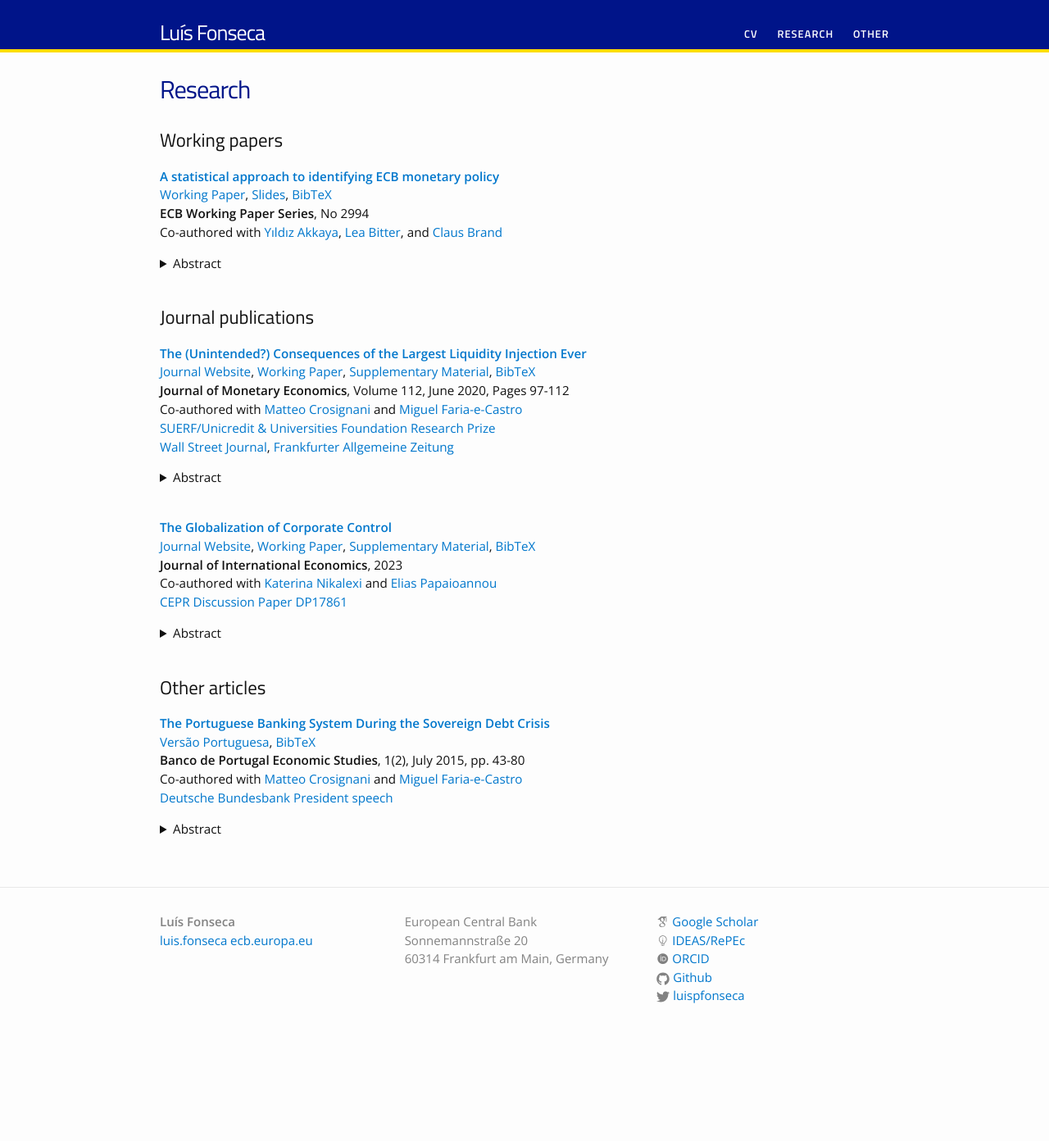
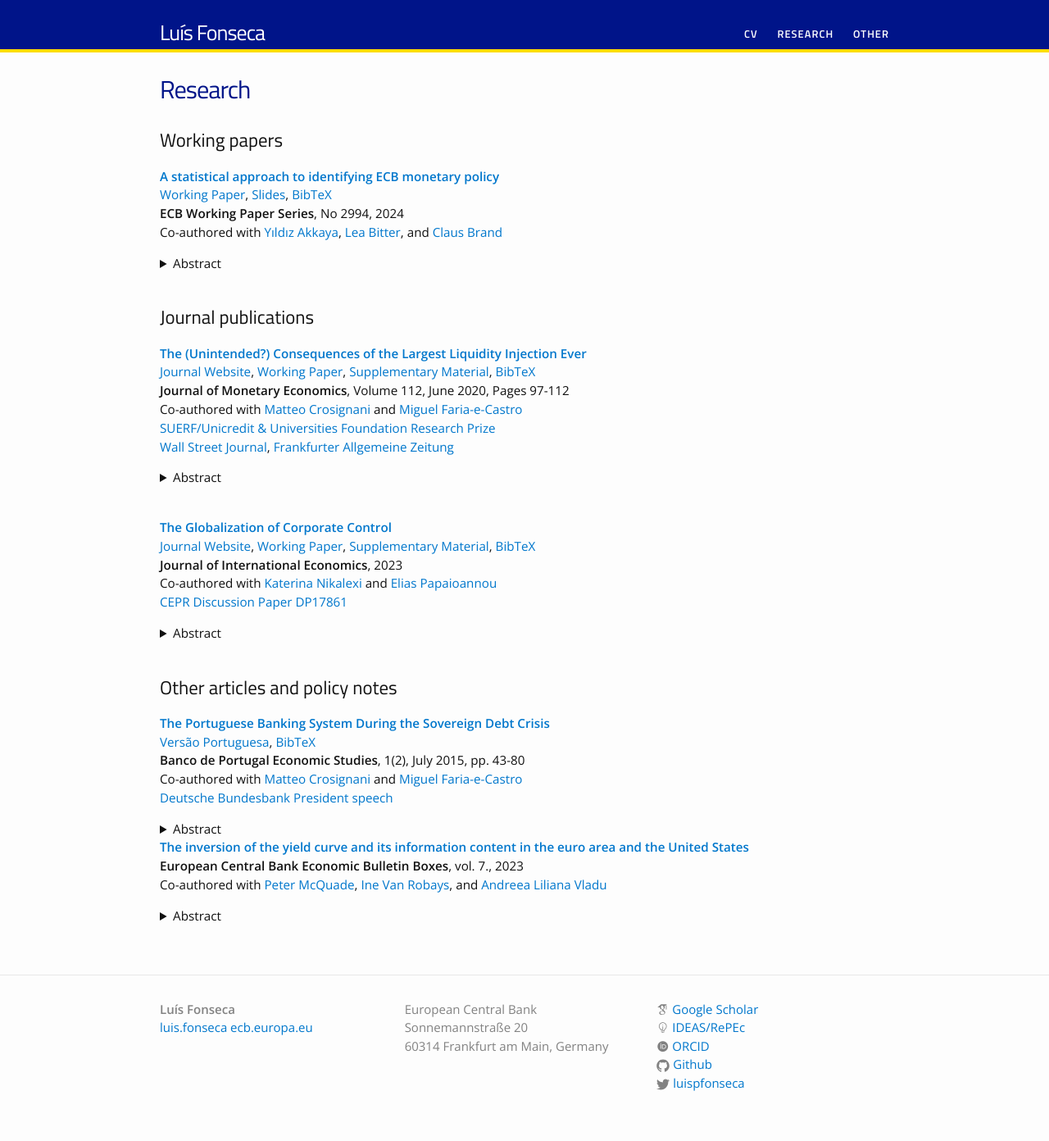
Before and after one commit to luispfonseca/luispfonseca.github.io, a Jekyll site: the page built from research.md, in a window 1280 px wide. Shown: the whole page at 82% size. Built offline with Jekyll 4.4.1, drawn with Linux system fonts in a browser that asks for light colours; some web fonts are replaced; before the commit the page ends 1286 px from its top, so only the background shows below that.

Commit message:
adds bulletin article

```diff
--- a/research.md
+++ b/research.md
@@ -8,7 +8,7 @@ permalink: /research/
 
 [**A statistical approach to identifying ECB monetary policy**](https://www.ecb.europa.eu/pub/pdf/scpwps/ecb.wp2994~6c2bcefa86.en.pdf) <br>
 [Working Paper](https://www.ecb.europa.eu/pub/pdf/scpwps/ecb.wp2994~6c2bcefa86.en.pdf), [Slides](files/ABBF_slides.pdf), [BibTeX](/files/bibtex_statisticalapproach.bib) <br>
-**ECB Working Paper Series**, No 2994 <br>
+**ECB Working Paper Series**, No 2994, 2024 <br>
 Co-authored with [Yıldız Akkaya](https://sites.google.com/site/yildizakkaya), [Lea Bitter](https://www.leabitter.com/), and [Claus Brand](https://www.ecb.europa.eu/pub/research/authors/profiles/claus-brand.en.html)
 <details><summary>Abstract</summary>
 We construct monetary policy indicators from high-frequency asset price changes following policy announcements, emphasising the concentration of asset price responses along specific dimensions and their leptokurtic distribution. Traditionally, these dimensions are identified by rotating principal components based on economic assumptions that overlook information in excess kurtosis. We employ Varimax rotation, leveraging excess kurtosis without using economic restrictions. Within a set of euro-area risk-free assets Varimax validates policy news along dimensions previously derived from structural identification approaches and rejects evidence of macroinformation shocks. Yet, once adding risky assets Varimax identifies only one risk-free factor in medium- to long-term yields and instead points to additional risk-shift factors.
@@ -44,7 +44,7 @@ The internationalization of corporate control is a complex and poorly understood
 
 <br>
 
-## Other articles
+## Other articles and policy notes
 
 [**The Portuguese Banking System During the Sovereign Debt Crisis**](/files/published_article_EN.pdf) <br>
 [Versão Portuguesa](/files/published_article_PT.pdf), [BibTeX](/files/bibtex_ccf_bdpeconstudies_2015.bib) <br>
@@ -55,3 +55,11 @@ Co-authored with [Matteo Crosignani](http://matteocrosignani.com/) and [Miguel F
 <summary>Abstract</summary>
 We describe the evolution of balance sheets of monetary financial institutions (MFI) in Portugal before, during, and after the sovereign debt crisis of the late 2000’s. We account for several dimensions of heterogeneity including size, type, and nationality. We find that the Portuguese MFI sector rapidly expanded and increased its leverage before and during the crisis until 2012, after which it started a long deleveraging process. Many of the major aggregates, such as lending and deposits, follow this pattern. We observe a steady rise of non-traditional banking activities on both sides of the balance sheet of domestic institutions. The crisis weakened the international integration of the Portuguese financial sector, as domestic banks became less exposed to international counterparties. Finally, the Eurosystem and the Portuguese government have become relevant sources of funding as a result of the recent unprecedented monetary and fiscal interventions in the domestic financial system.
 </details>
+
+[**The inversion of the yield curve and its information content in the euro area and the United States**](https://www.ecb.europa.eu/press/economic-bulletin/focus/2023/html/ecb.ebbox202307_02~78906aa989.en.html) <br>
+**European Central Bank Economic Bulletin Boxes**, vol. 7., 2023 <br>
+Co-authored with [Peter McQuade](https://www.ecb.europa.eu/pub/research/authors/profiles/peter-mcquade.en.html), [Ine Van Robays](https://www.ecb.europa.eu/pub/research/authors/profiles/ine-van-robays.en.html), and [Andreea Liliana Vladu](https://www.ecb.europa.eu/pub/research/authors/profiles/andreea-liliana-vladu.en.html)
+<details>
+<summary>Abstract</summary>
+This box highlights the recent inversion of the euro area and US yield curves and considers its information content for the future state of these economies. The slope of the yield curve is currently negative and the most steeply inverted it has been in decades for both the euro area and the United States. Among other factors, a negative slope may reflect investors’ expectations that the macroeconomic outlook will worsen, inflation will decline and longer-term yields will be lower as growth slows. In the past, the slope has typically had statistical predictive power for economic downturns. Recent estimates based on this indicator point to a high probability of a recession in the next 12 months in both jurisdictions. However, estimated recession probabilities are considerably lower when the models include information from additional financial indicators and oil prices, and when they account for the yield impact of the balance sheet policies of central banks. The analysis therefore highlights that a simple translation of the current historically negative yield curve slopes into a high recession probability would be an incomplete assessment.
+</details>
```
